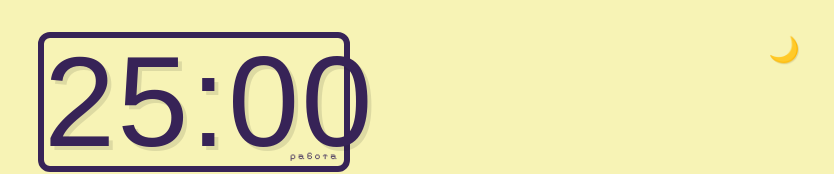
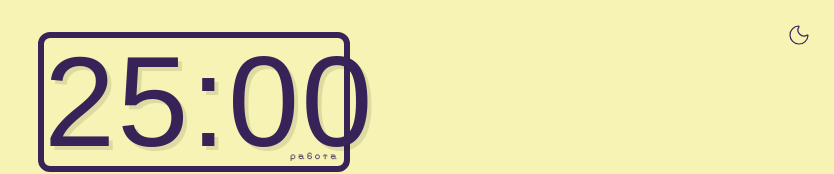
Before and after one commit to echidnartem/pomodoro-timer, a React (Vite) app: page / in a window 1280 px wide. Shown: the top 174 px of the page, without its empty margins (446-1280 px from the left). Built offline with nearby package versions, Linux system fonts and the light colour scheme; a web font is replaced by a local one.

Commit message:
Feat: integrate lucide-react for UI icons

```diff
--- a/package.json
+++ b/package.json
@@ -10,6 +10,7 @@
     "preview": "vite preview"
   },
   "dependencies": {
+    "lucide-react": "^1.8.0",
     "react": "^19.2.0",
     "react-dom": "^19.2.0"
   },
--- a/src/App.css
+++ b/src/App.css
@@ -17,8 +17,14 @@
   padding: 0;
   font-size: 25px;
   background-color: inherit;
-  inline-size: 60px;
-  block-size: 60px;
+  inline-size: 30px;
+  block-size: 30px;
+}
+
+
+.button-icon {
+  color: var(--text-color);
+  stroke-width: 1.2;
 }
 
 .button__theme-toggle:focus,
--- a/src/App.jsx
+++ b/src/App.jsx
@@ -1,4 +1,5 @@
 import { useState, useEffect } from "react";
+import { Moon, Sun } from "lucide-react";
 import Timer from "./components/Timer/Timer";
 import getSavedData from "./utils/getSavedData.js";
 import setSavedData from "./utils/setSavedData.js";
@@ -36,7 +37,11 @@ function App() {
         onClick={toggleTheme}
         style={{ position: "absolute", top: "20px", right: "20px" }}
       >
-        {theme === "light" ? "🌙" : "☀️"}
+        {theme === "light" ? (
+          <Moon className="button-icon" />
+        ) : (
+          <Sun className="button-icon" />
+        )}
       </button>
       <Timer />
     </div>
--- a/src/components/TaskList/TaskItem/TaskItem.css
+++ b/src/components/TaskList/TaskItem/TaskItem.css
@@ -13,6 +13,7 @@
   margin-inline: 15px;
   overflow-wrap: break-word;
   font-family: "Pixelify Sans", sans-serif;
+  line-height: 1;
   word-wrap: break-word;
   white-space: pre-wrap;
   max-inline-size: 100%;
@@ -21,6 +22,8 @@
 .task-static__button {
   padding: 0;
   background-color: transparent;
+  inline-size: 25px;
+  block-size: 25px;
 }
 
 .task-static__status-button {
--- a/src/components/TaskList/TaskItem/TaskItem.jsx
+++ b/src/components/TaskList/TaskItem/TaskItem.jsx
@@ -1,4 +1,5 @@
 import { useState } from "react";
+import { Trash, Pencil } from 'lucide-react';
 import "./TaskItem.css"
 
 function TaskItem({
@@ -44,8 +45,8 @@ function TaskItem({
           </button>
           <span className="task-static__text">{text}</span>
           <div className="task-static__controls">
-            <button className="task-static__button" onClick={onDelete}>🗑️</button>
-            <button className="task-static__button" onClick={() => setIsEditing(true)}>✏️</button>
+            <button className="task-static__button" onClick={onDelete}><Trash className="button-icon" /></button>
+            <button className="task-static__button" onClick={() => setIsEditing(true)}><Pencil className="button-icon" /></button>
           </div>
         </div>
       )}
```
Also changed, not shown: 1 other file (tests, documents, lock files or other folders).
